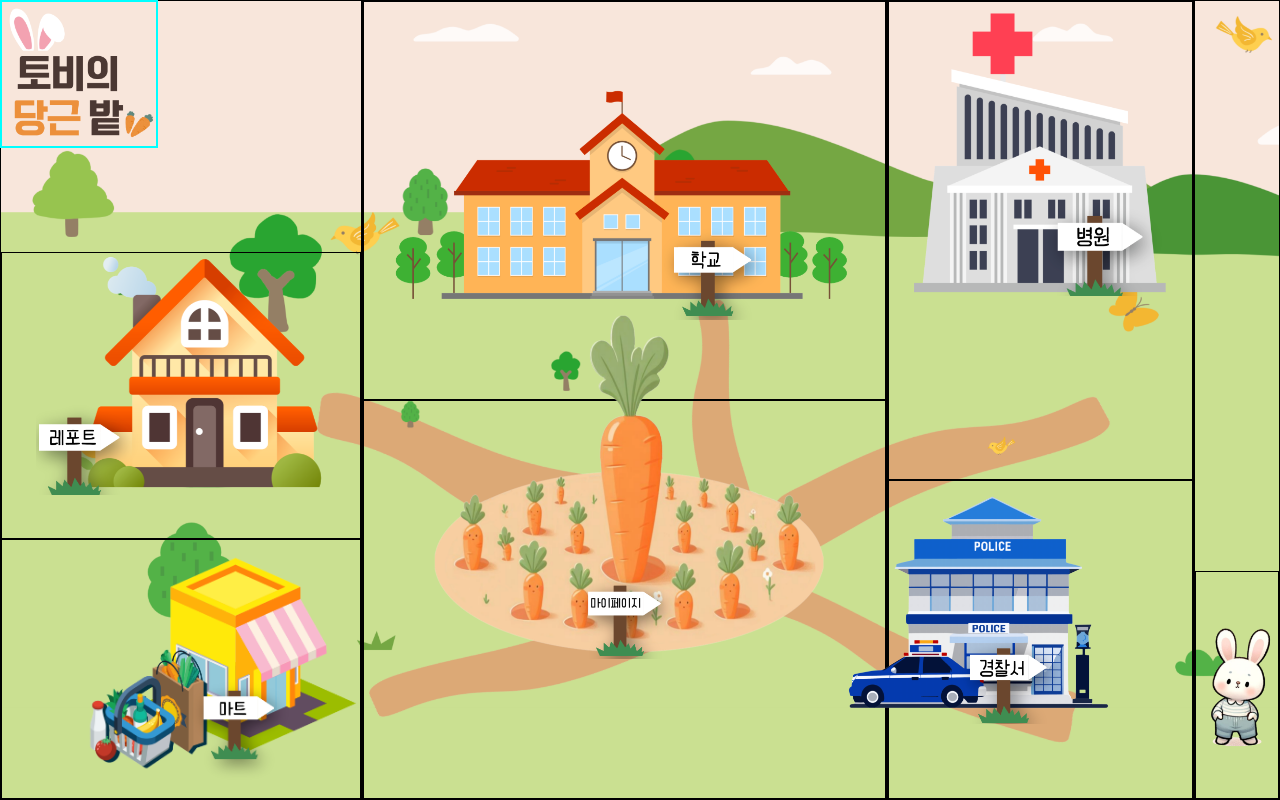
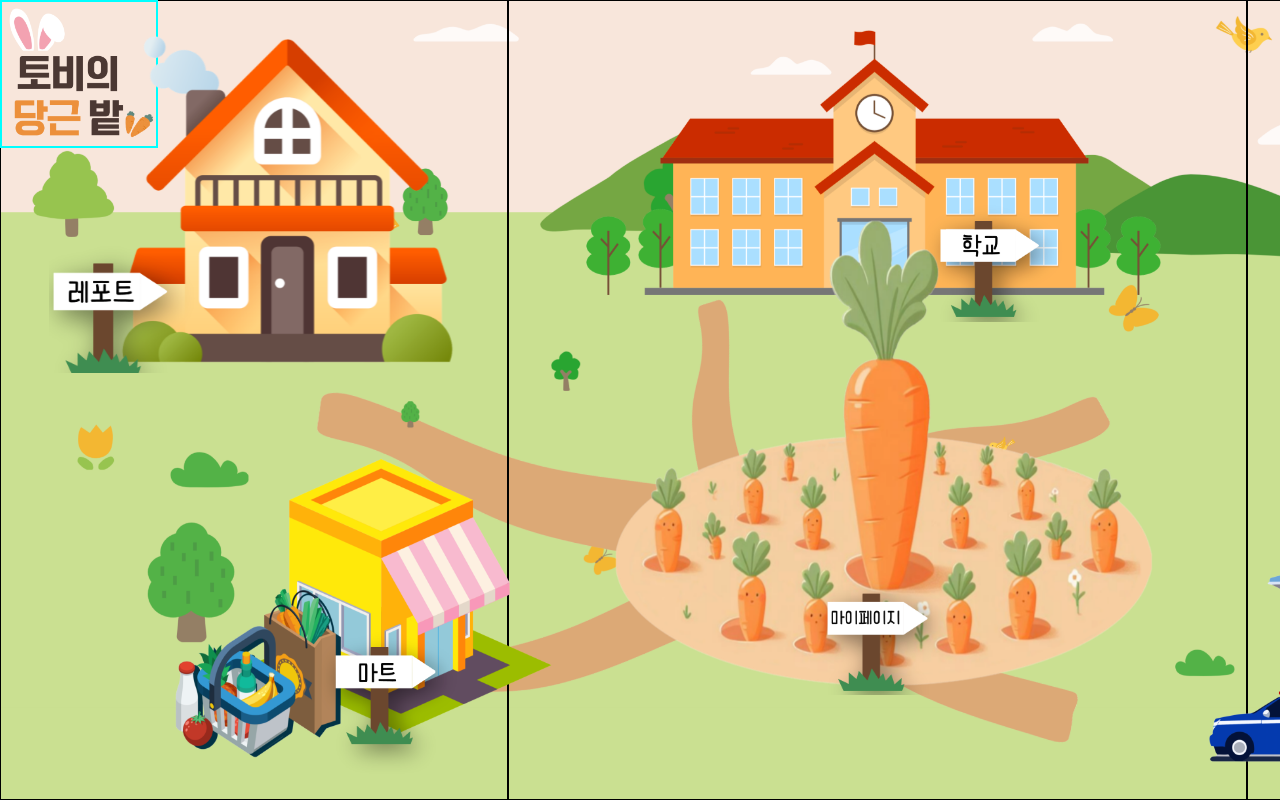
Before and after one commit to KimDohaAcc/Toby-carrot-garden, a React (Vite) app in the folder frontend/toby/: page / in a window 1280 px wide. Built offline with nearby package versions, Linux system fonts and the light colour scheme.

Commit message:
:art: Feat:레이아웃 변경중

```diff
--- a/frontend/toby/src/components/StoryDrawing.tsx
+++ b/frontend/toby/src/components/StoryDrawing.tsx
@@ -31,9 +31,9 @@ const Drawing2 = styled.div`
 const StoryDrawing = () => {
   return (
     <StoryDrawingContainer>
-      <Title>제목</Title>
+      <Title>주사기를 그려주세요</Title>
       <Drawing1>그림</Drawing1>
-      <Drawing2>그림</Drawing2>
+      <Drawing2>여기를 클릭하세요</Drawing2>
     </StoryDrawingContainer>
   );
 };
--- a/frontend/toby/src/components/StoryTitle.tsx
+++ b/frontend/toby/src/components/StoryTitle.tsx
@@ -8,6 +8,8 @@ const StoryTitleContainer = styled.div`
   display: flex;
   width: 100%;
   height: 100%;
+  max-width: 100%;
+  max-height: 100%;
   flex-direction: column;
   border: 2px solid black;
 `;
@@ -29,11 +31,16 @@ const StoryTitleBottom = styled.div`
 const Title = styled.div`
   flex-grow: 6;
   border: 2px solid black;
+  box-sizing: border-box;
 `;
 
 const NextArea = styled.div`
-  flex-grow: 1;
+  display: flex;
+  justify-content: center;
+  align-items: center;
+  flex: 1 1 auto;
   border: 2px solid black;
+  box-sizing: border-box;
 `;
 
 const StoryTitle = () => {
@@ -44,7 +51,9 @@ const StoryTitle = () => {
       </StoryTitleContent>
       <StoryTitleBottom>
         <Title>제목</Title>
-        <NextArea>다음</NextArea>
+        <NextArea>
+          <button>다음</button>
+        </NextArea>
       </StoryTitleBottom>
     </StoryTitleContainer>
   );
--- a/frontend/toby/src/pages/Hospital.tsx
+++ b/frontend/toby/src/pages/Hospital.tsx
@@ -8,8 +8,8 @@ import StoryTitle from "../components/StoryTitle";
 // 전체 컨테이너
 const StoryContainer = styled.div`
   display: flex;
-  width: 100vw;
-  height: 100vh;
+  width: 100%;
+  height: 100%;
   border: 2px solid black;
 `;
 
--- a/frontend/toby/src/pages/MainPage.tsx
+++ b/frontend/toby/src/pages/MainPage.tsx
@@ -12,17 +12,19 @@ const MainpageContainer = styled.div`
 `;
 
 const Area1 = styled.div`
+  box-sizing: border-box;
   display: grid;
   grid-template-rows: 3fr 2fr 2fr;
-  flex-grow: 3;
+  flex: 3 0 auto;
   border: 1px solid black;
 `;
 
 const ReportArea = styled.div`
-  border: 1px solid black;
   display: flex;
+  flex: 1 0 auto;
   justify-content: center;
   align-items: center;
+  box-sizing: border-box;
 `;
 
 const ReportImage = styled.img`
@@ -35,10 +37,11 @@ const ReportImage = styled.img`
 `;
 
 const MartArea = styled.div`
-  border: 1px solid black;
   display: flex;
+  flex: 1 0 auto;
   justify-content: center;
   align-items: center;
+  box-sizing: border-box;
 `;
 
 const MartImage = styled.img`
@@ -47,21 +50,23 @@ const MartImage = styled.img`
   width: auto;
   height: auto;
   position: relative;
-  left: 10%;
+  left: 20%;
 `;
 
 const Area2 = styled.div`
+  box-sizing: border-box;
   display: grid;
   grid-template-rows: 1fr 1fr;
-  flex-grow: 2;
+  flex: 2 0 auto;
   border: 1px solid black;
 `;
 
 const SchoolArea = styled.div`
-  border: 1px solid black;
   display: flex;
   justify-content: center;
   align-items: center;
+  flex: 1 0 auto;
+  box-sizing: border-box;
 `;
 
 const SchoolImage = styled.img`
@@ -72,10 +77,11 @@ const SchoolImage = styled.img`
 `;
 
 const MypageArea = styled.div`
-  border: 1px solid black;
   display: flex;
   justify-content: center;
   align-items: center;
+  flex: 1 0 auto;
+  box-sizing: border-box;
 `;
 
 const MyPageImage = styled.img`
@@ -90,15 +96,16 @@ const MyPageImage = styled.img`
 const Area3 = styled.div`
   display: grid;
   grid-template-rows: 3fr 2fr;
-  flex-grow: 2;
+  flex: 2 0 auto;
   border: 1px solid black;
 `;
 
 const HospitalArea = styled.div`
-  border: 1px solid black;
   display: flex;
   justify-content: center;
   align-items: center;
+  flex: 1 0 auto;
+  box-sizing: border-box;
 `;
 
 const HospitalImage = styled.img`
@@ -107,14 +114,15 @@ const HospitalImage = styled.img`
   width: auto;
   height: auto;
   position: relative;
-  top: -20%;
+  top: 20%;
 `;
 
 const PoliceArea = styled.div`
-  border: 1px solid black;
   display: flex;
   justify-content: center;
   align-items: center;
+  flex: 1 0 auto;
+  box-sizing: border-box;
 `;
 
 const PoliceImage = styled.img`
@@ -124,21 +132,21 @@ const PoliceImage = styled.img`
   height: auto;
   position: relative;
   left: -20%;
-  top: -10%;
 `;
 
 const Area4 = styled.div`
   display: grid;
-  flex-grow: 1;
   grid-template-rows: 5fr 2fr;
   border: 1px solid black;
+  flex: 1 0 auto;
 `;
 
 const TobyArea = styled.div`
-  border: 1px solid black;
   display: flex;
   justify-content: center;
   align-items: center;
+  flex: 1 0 auto;
+  box-sizing: border-box;
 `;
 
 const TobyImage = styled.img`
--- a/frontend/toby/src/pages/Mypage.tsx
+++ b/frontend/toby/src/pages/Mypage.tsx
@@ -6,8 +6,8 @@ import MypageContent from "../components/MypageContent";
 
 const MypageContainer = styled.div`
   display: flex;
-  width: 100vw;
-  height: 100vh;
+  width: 100%;
+  height: 100%;
   border: 2px solid black;
 `;
 
--- a/frontend/toby/src/pages/School.tsx
+++ b/frontend/toby/src/pages/School.tsx
@@ -6,8 +6,8 @@ import Logo from "../components/Logo";
 // 전체 컨테이너
 const ReportContainer = styled.div`
   display: flex;
-  width: 100vw;
-  height: 100vh;
+  width: 100%;
+  height: 100%;
 `;
 
 //  카테고리와 내용을 나누기 위한 컨테이너
```
Also changed, not shown: frontend/toby/src/components/modals/StoryDrawingModal.tsx (added, +32 -0 lines), frontend/toby/src/assets/icons/nextBtn.png (added), frontend/toby/src/assets/icons/nextBtn2.png (added).
